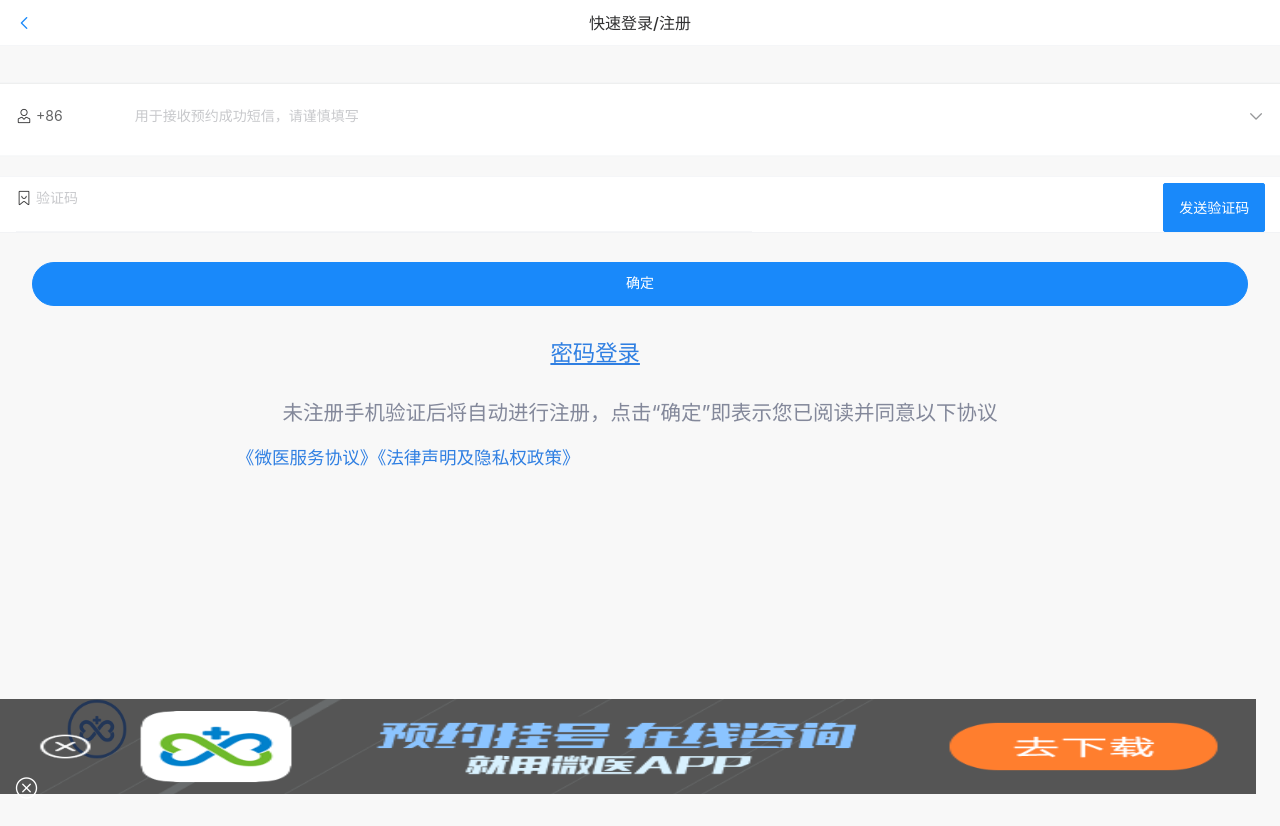
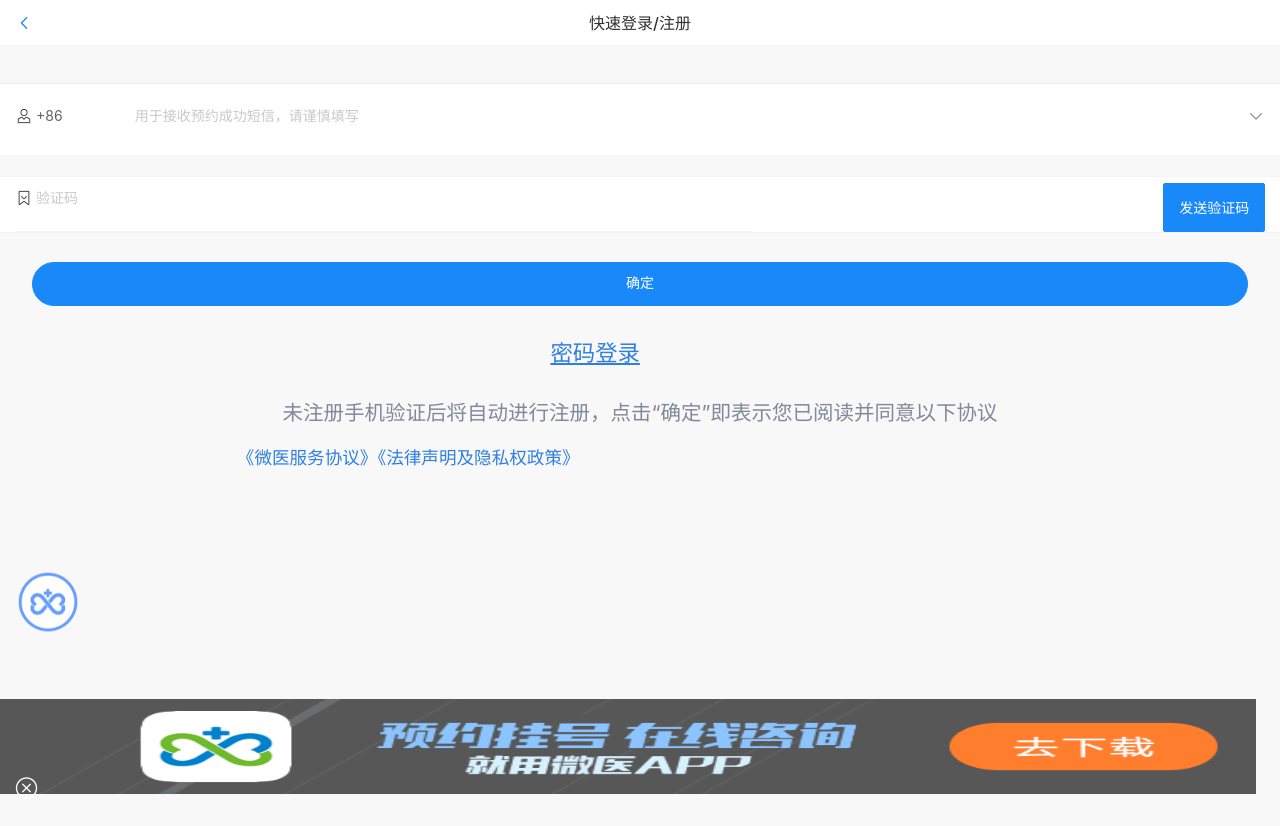
Before and after one commit to q990724/zhuanyi_2, a Vue app in the folder zy/: page /#/login in a window 1280 px wide. After the commit the page ends 800 px from the top, so only its background shows below. Built offline with nearby package versions, Linux system fonts and the light colour scheme.

Commit message:
优化苗姐页面

```diff
--- a/zy/src/components/mhp/aboutCom/ad.vue
+++ b/zy/src/components/mhp/aboutCom/ad.vue
@@ -2,10 +2,18 @@
     <div class="ad-container">
         <!-- 1.底部小图标 -->
         <div class="zy-logo">
-            <img src="../../../../public/images/me/login/weiyi-logo-blue.png" alt="">
+            <ul class="me-list" :style="!my_list_bool ? my_list_1 : my_list_2" @click="activeLi">
+                <li data-i="0" :class="{active : liStyle[0]}" @click="goIndex">首页</li>
+                <li data-i="1" :class="{active : liStyle[1]}">在线问诊</li>
+                <li data-i="2" :class="{active : liStyle[2]}">疾病导诊</li>
+                <li data-i="3" :class="{active : liStyle[3]}">我的关注</li>
+                <li data-i="4" :class="{active : liStyle[4]}">频道导航</li>
+                <li data-i="5" :class="{active : liStyle[5]}">个人中心</li>
+            </ul>
+            <img src="../../../../public/images/me/login/weiyi-logo-blue.png"  @click="toggleMyList">
         </div>
         <!-- 2.底部可关闭的广告 -->
-        <div class="" v-show="ad" class="ad">
+        <div v-show="ad" class="ad">
             <img src="../../../../public/images/me/login/download-default.png" alt="">
             <van-icon class="close" name="close" @click="onAd"/>
         </div>
@@ -17,20 +25,100 @@
         return {
             ad:true,
             show:false,
+            my_list_bool : false,
+            my_list_1 : {opacity : 0,"margin-left" : "10px"},
+            my_list_2 : {opacity : 1,"margin-left" : "0px"},
+            liStyle : [false,false,false,false,false,false]
         }
     },
     methods: {
         onAd(){
             this.ad=false;
         },
+        toggleMyList(){
+            this.my_list_bool = !this.my_list_bool;
+        },
+        activeLi(e){
+            var index = e.target.dataset.i;
+            for(var i = 0; i < this.liStyle.length; i++){
+                if(i == index){
+                    this.liStyle.splice(i,1,true);
+                }else{
+                    this.liStyle.splice(i,1,false);
+                }
+            }
+        },
+        goIndex(){
+            this.$emit("goIndex",0);
+        }
     },
 }
 </script>
 <style scoped>
+    a{
+        color: #000;
+    }
+    .zy-logo{
+        position: fixed;
+        bottom: 6.875rem;
+        left: .625rem;
+    }
+
+    .me-list{
+
+        /* box-sizing: border-box; */
+        position: absolute;
+        top: -255px;
+        left: 5px;
+        width: 100px;
+        text-align: left;
+        transition: .4s ease-out;
+        border: 1px solid #2f7fe2;
+        border-radius: .5rem;
+        background: #fff;
+        z-index: 999;
+    }
+
+    .me-list>li{
+        padding: 0 15px;
+        font-size: 14px;
+        height:40px;
+        line-height: 40px;
+    }
+
+    .me-list>li.active{
+        background-color: #2f7fe2;
+        color: #fff;
+    }
+
+    .me-list>li:not(:last-child){
+        border-bottom: 1px solid rgba(48,127,226,.3);
+    }
+
+    .me-list>li:last-child{
+        padding-bottom: 0;
+    }
+
+    .me-list::before{
+        content: "";
+        position: absolute;
+        border:6px solid transparent;
+        border-top-color: #2f7fe2;
+        bottom: -12px;
+        left:10px;
+    }
+    .me-list::after{
+        content: "";
+        position: absolute;
+        border:6px solid transparent;
+        border-top-color: #fff;
+        bottom: -10px;
+        left: 10px;
+    }
+
     .zy-logo>img{
         width: 2.748092rem;
         height: 2.748092rem;
-        margin: 8.21374rem 0 5% 5%;
     }
     .ad{
         position: fixed;
--- a/zy/src/components/mhp/login.vue
+++ b/zy/src/components/mhp/login.vue
@@ -56,7 +56,7 @@
             </div>
         </div>
         <!-- 7.底部小图标 -->
-        <ad></ad>
+        <ad @goIndex="goIndex"></ad>
     </div>
 </template>
 <script>
@@ -90,6 +90,9 @@
             this.show=false;
             this.code=item.subname;
         },
+        goIndex(index){
+            this.$emit("toggleFrame",index);
+        }
     },
     components:{
         "ad":ad
--- a/zy/src/store/index.js
+++ b/zy/src/store/index.js
@@ -5,6 +5,7 @@
 
 export default new Vuex.Store({
   state: {
+
   },
   mutations: {
   },
--- a/zy/src/views/cfy/parent.vue
+++ b/zy/src/views/cfy/parent.vue
@@ -15,7 +15,7 @@
 
          </div>
          <div class="tab-item" v-if="index == 4">
-            <login></login>
+            <login @toggleFrame="toggleTab"></login>
          </div>
       </div>
 
@@ -103,7 +103,9 @@
   },
   methods : {
      toggleTab(index){
+        console.log(index);
         this.index = index;
+        this.active = index;
      }
   },
   components : {
```
Also changed, not shown: zy/public/images/me/login/download-default.png.
